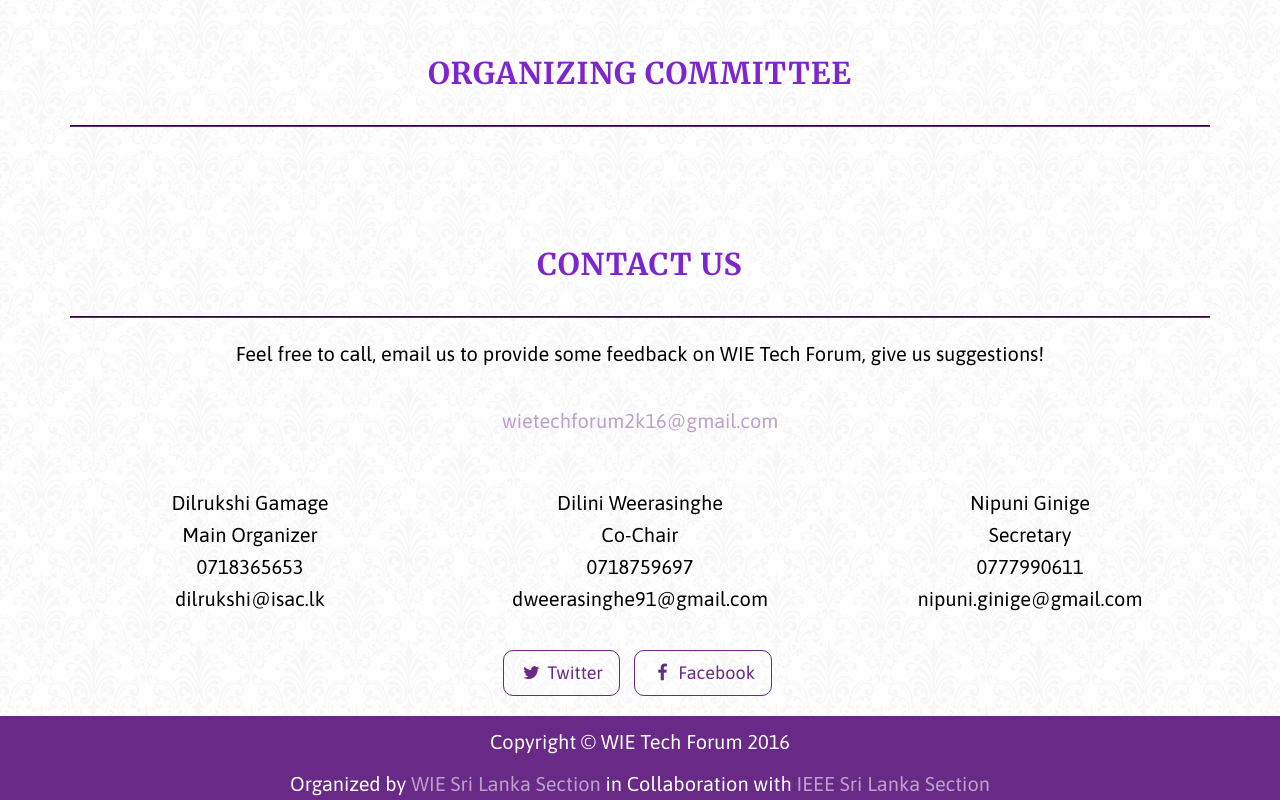
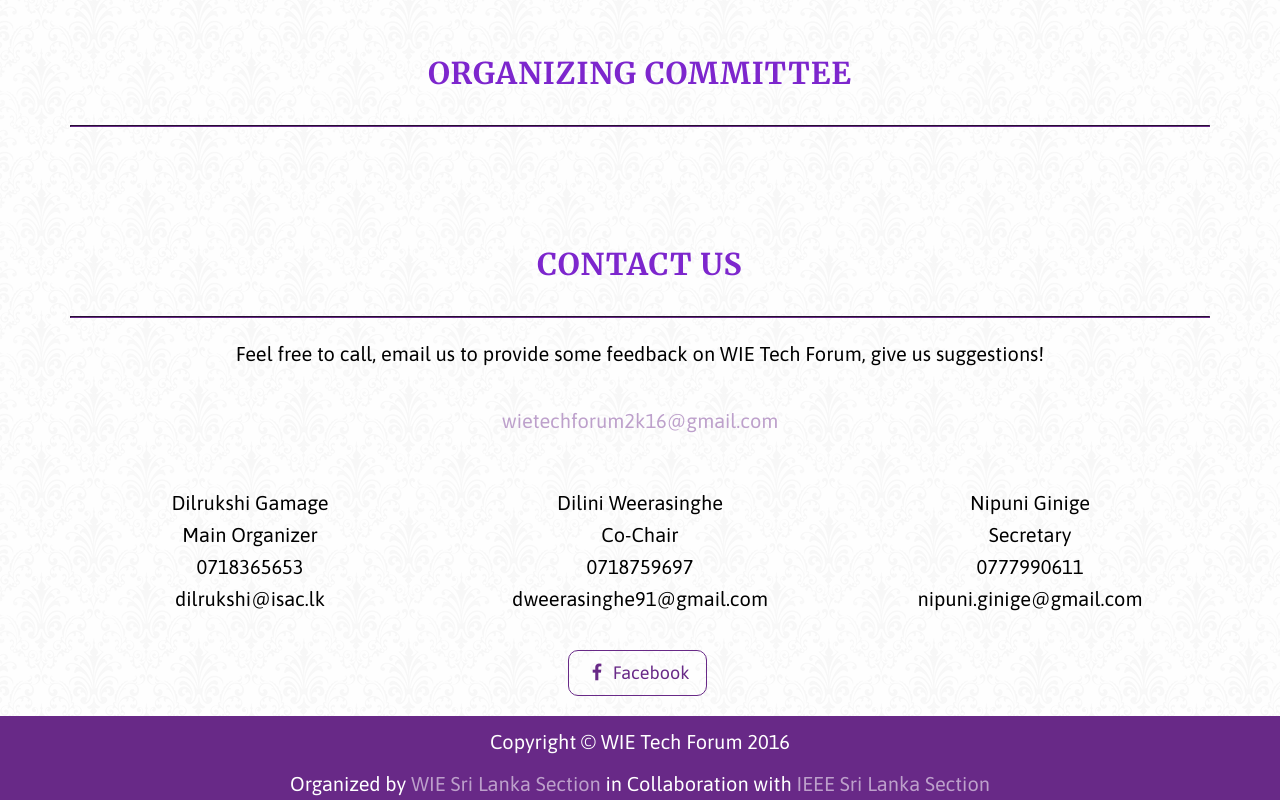
Before and after one commit to CuteDili/wie_tech, a plain HTML site: page index.html in a window 1280 px wide. Shown: the part 5558-6358 px from the top of the page. Drawn offline with Linux system fonts and the light colour scheme; some packages are replaced by stand-ins of ours.

Commit message:
twitter delete

```diff
--- a/index.html
+++ b/index.html
@@ -554,9 +554,6 @@
                 </div>
                 <ul class="list-inline banner-social-buttons">
                     <li>
-                        <a href="" class="btn btn-default btn-lg"><i class="fa fa-twitter fa-fw"></i> <span class="network-name">Twitter</span></a>
-                    </li>
-                    <li>
                         <a href="https://web.facebook.com/wietechforum" target="_blank" class="btn btn-default btn-lg"><i class="fa fa-facebook fa-fw"></i> <span class="network-name">Facebook</span></a>
                     </li>
                 </ul>
```
